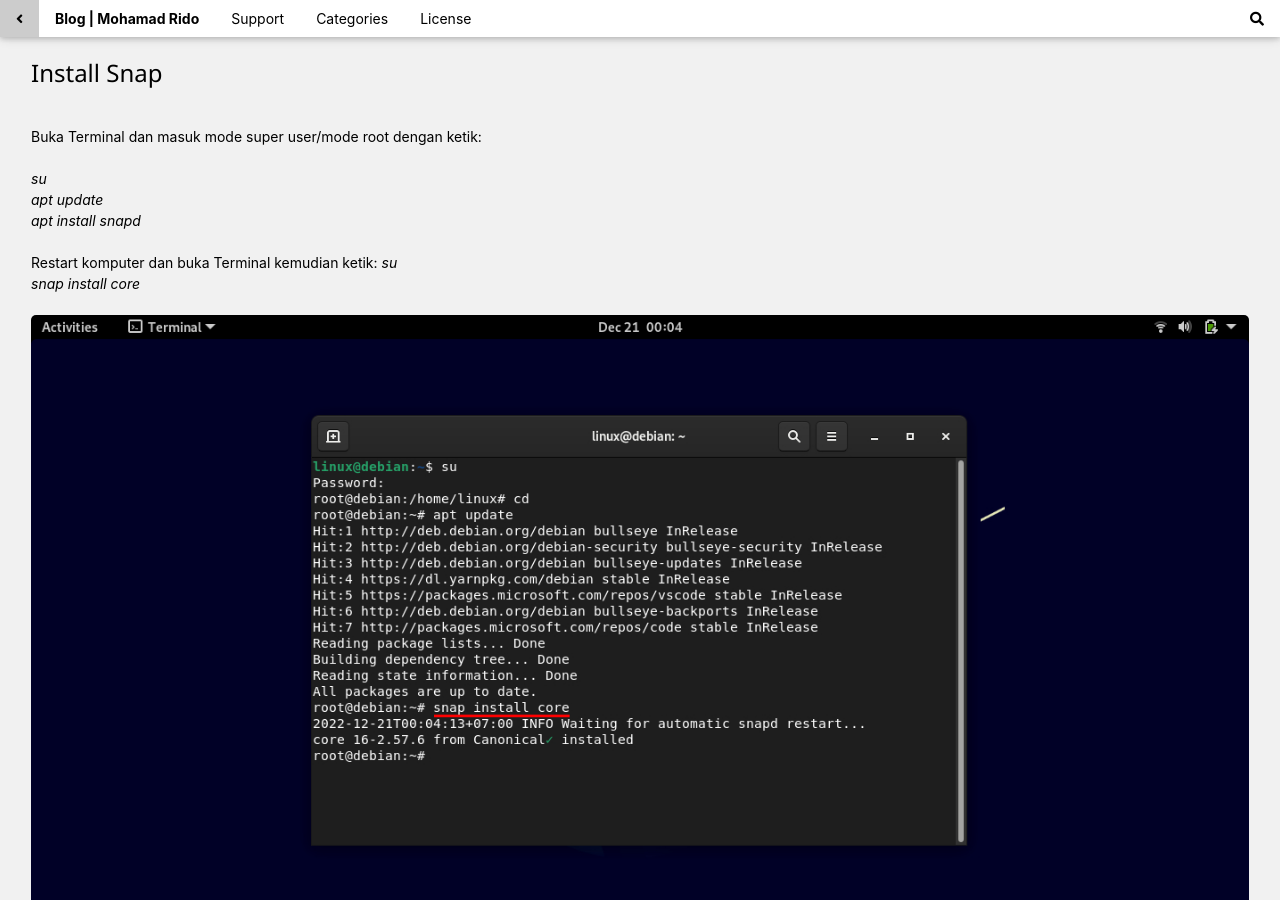
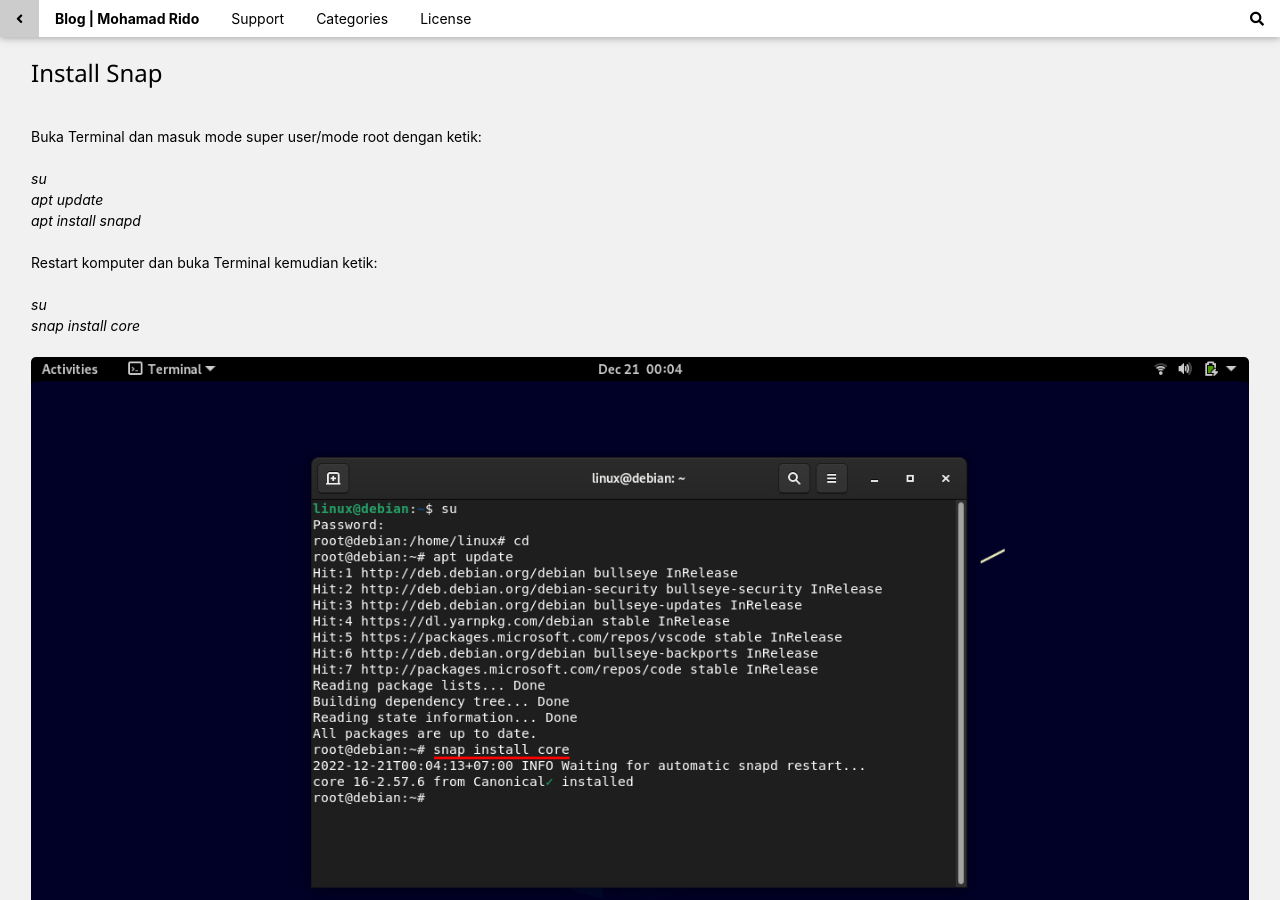
Before and after one commit to qvstpe6gocggyt2hoayu3eeiecrcowi/81my6uytsxjtmbvqu1gkyo7djxzfhnl6byhptreko, a Jekyll site: the page built from _posts/2022-12-21-solved-cara-install-blender-2-79-di-linux-debian-11-bullseye.md, in a window 1280 px wide and 900 px high, scrolled down 967 px. Built offline with Jekyll 4.4.1, drawn with Linux system fonts in a browser that asks for light colours; our own code applies the rules of GitHub Pages for plain Markdown files.

Commit message:
Update 2022-12-21-solved-cara-install-blender-2-79-di-linux-debian-11-bullseye.md

```diff
--- a/_posts/2022-12-21-solved-cara-install-blender-2-79-di-linux-debian-11-bullseye.md
+++ b/_posts/2022-12-21-solved-cara-install-blender-2-79-di-linux-debian-11-bullseye.md
@@ -17,7 +17,8 @@ Buka Terminal dan masuk mode super user/mode root dengan ketik:<br/>
 <i>apt update</i><br/>
 <i>apt install snapd</i><br/>
 <br/>
-Restart komputer dan buka Terminal kemudian ketik:
+Restart komputer dan buka Terminal kemudian ketik:<br/>
+<br/>
 <i>su</i><br/>
 <i>snap install core</i><br/>
 <br/>
```
